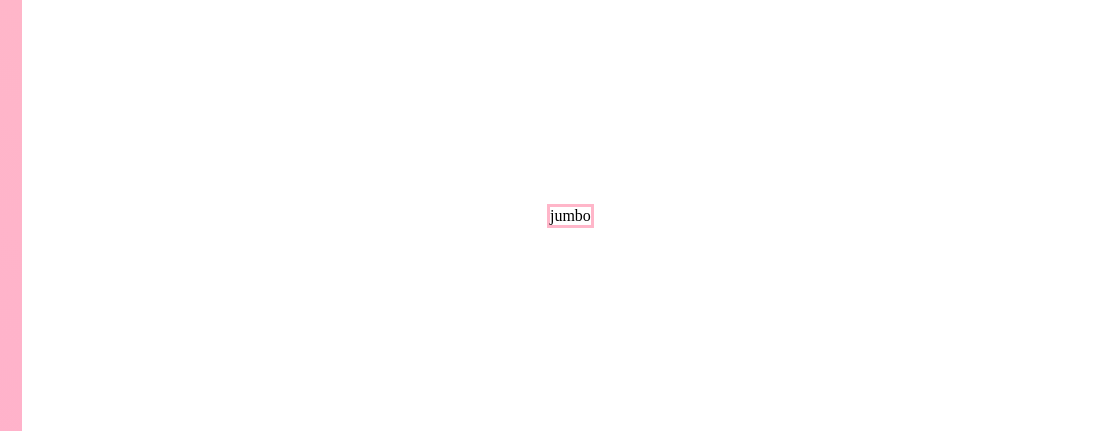
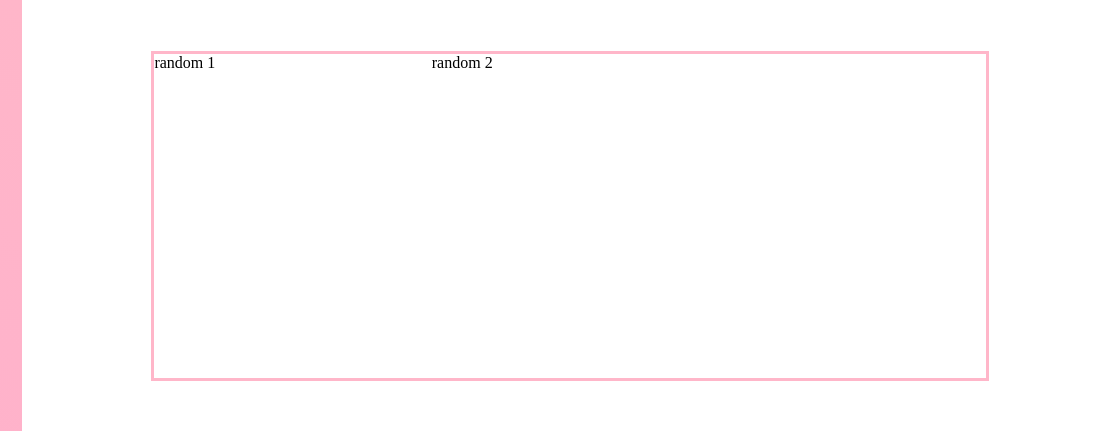
Before and after one commit to JakJak90/mousaka, a plain HTML site: page index.html in a window 1280 px wide. Shown: the top 431 px of the page, 161-1280 px from the left. Drawn offline with Linux system fonts and the light colour scheme.

Commit message:
added jumbotron grid

```diff
--- a/index.html
+++ b/index.html
@@ -20,7 +20,10 @@
             </nav>
 
             <main>
-                <span class="jumbo"> jumbo</span>
+                <div class="jumbo">
+                    <p class="jumboInner">random 1</p>
+                    <p class="jumboInner">random 2</piv>
+
 
 
             </main>
--- a/mousaka.css
+++ b/mousaka.css
@@ -35,5 +35,13 @@ main {
     justify-items: center;
   }
 .jumbo {
+    display: grid;
+    grid-template-columns: 2fr 4fr;
     border: solid #FFB6C9 3px;
-   }
+    width: 65vw;
+    height: 75%;
+    }
+    .jumboInner {
+        padding: 0px;
+        margin: 0px;
+    }
```
